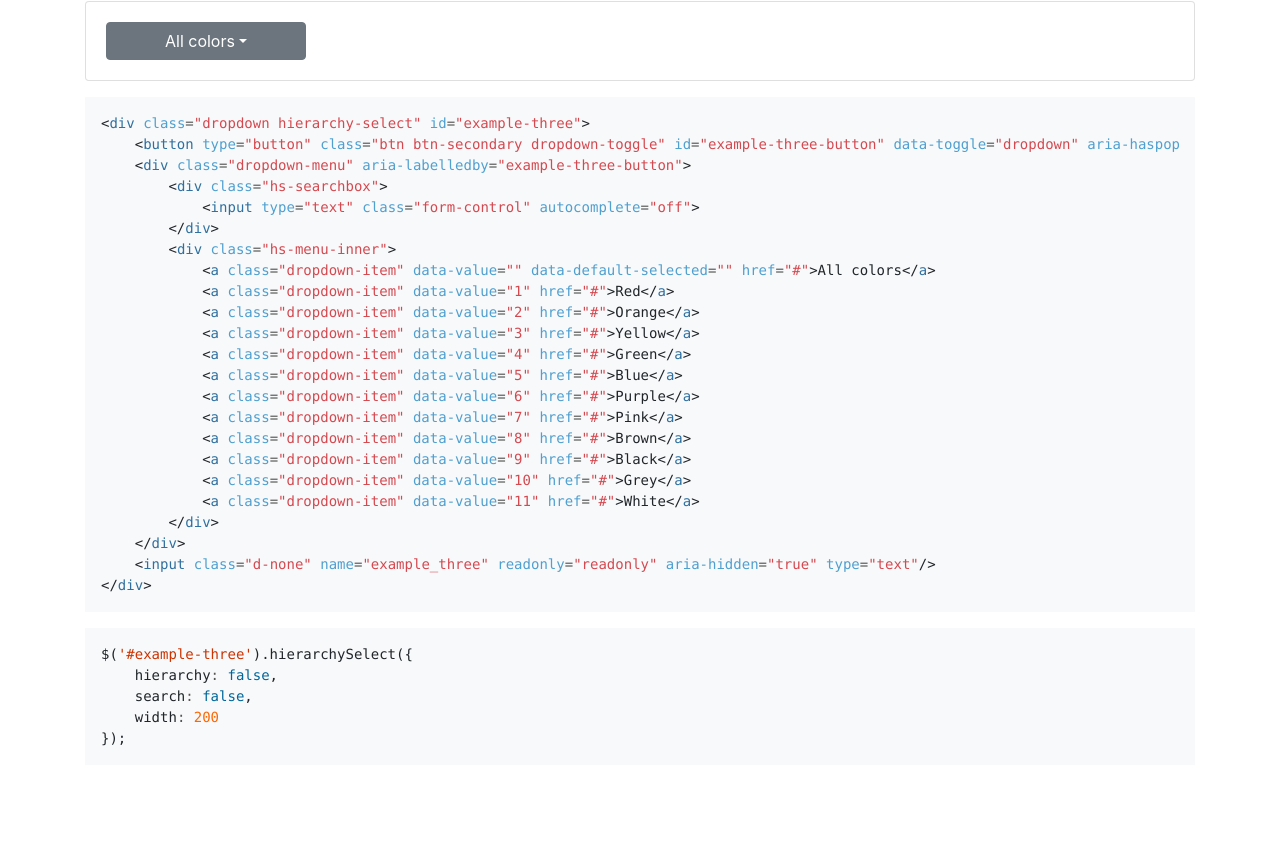
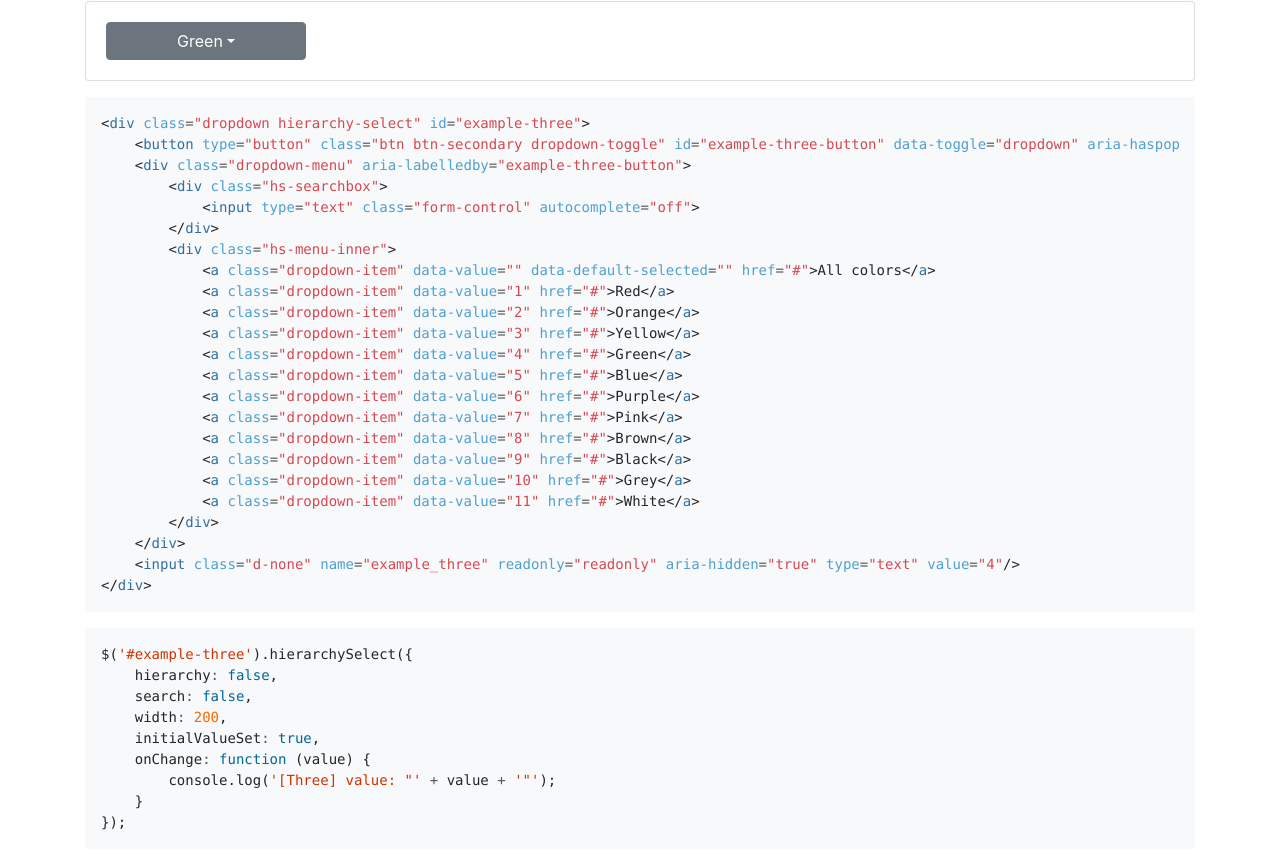
Before and after one commit to NeoFusion/hierarchy-select, a website: page docs/index.html in a window 1280 px wide. Shown: the part 1941-2806 px from the top of the page. Before the commit the page ends 2722 px from the top, so only its background shows below. Drawn offline with nearby package versions, Linux system fonts and the light colour scheme; files that its build step writes are made by us from their sources.

Commit message:
Update dist and docs

```diff
--- a/docs/index.html
+++ b/docs/index.html
@@ -192,7 +192,7 @@
                             <a class="dropdown-item" data-value="11" href="#">White</a>
                         </div>
                     </div>
-                    <input class="d-none" name="example_three" readonly="readonly" aria-hidden="true" type="text"/>
+                    <input class="d-none" name="example_three" readonly="readonly" aria-hidden="true" type="text" value="4"/>
                 </div>
             </form>
         </div>
@@ -219,14 +219,18 @@
             <span class="p">&lt;</span><span class="nt">a</span> <span class="na">class</span><span class="o">=</span><span class="s">"dropdown-item"</span> <span class="na">data-value</span><span class="o">=</span><span class="s">"11"</span> <span class="na">href</span><span class="o">=</span><span class="s">"#"</span><span class="p">&gt;</span>White<span class="p">&lt;/</span><span class="nt">a</span><span class="p">&gt;</span>
         <span class="p">&lt;/</span><span class="nt">div</span><span class="p">&gt;</span>
     <span class="p">&lt;/</span><span class="nt">div</span><span class="p">&gt;</span>
-    <span class="p">&lt;</span><span class="nt">input</span> <span class="na">class</span><span class="o">=</span><span class="s">"d-none"</span> <span class="na">name</span><span class="o">=</span><span class="s">"example_three"</span> <span class="na">readonly</span><span class="o">=</span><span class="s">"readonly"</span> <span class="na">aria-hidden</span><span class="o">=</span><span class="s">"true"</span> <span class="na">type</span><span class="o">=</span><span class="s">"text"</span><span class="p">/&gt;</span>
+    <span class="p">&lt;</span><span class="nt">input</span> <span class="na">class</span><span class="o">=</span><span class="s">"d-none"</span> <span class="na">name</span><span class="o">=</span><span class="s">"example_three"</span> <span class="na">readonly</span><span class="o">=</span><span class="s">"readonly"</span> <span class="na">aria-hidden</span><span class="o">=</span><span class="s">"true"</span> <span class="na">type</span><span class="o">=</span><span class="s">"text"</span> <span class="na">value</span><span class="o">=</span><span class="s">"4"</span><span class="p">/&gt;</span>
 <span class="p">&lt;/</span><span class="nt">div</span><span class="p">&gt;</span></code></pre>
     </figure>
     <figure class="highlight">
 <pre><code class="language-js" data-lang="js"><span class="nx">$</span><span class="p">(</span><span class="s1">'#example-three'</span><span class="p">).</span><span class="nx">hierarchySelect</span><span class="p">({</span>
     <span class="nx">hierarchy</span><span class="o">:</span> <span class="kc">false</span><span class="p">,</span>
     <span class="nx">search</span><span class="o">:</span> <span class="kc">false</span><span class="p">,</span>
-    <span class="nx">width</span><span class="o">:</span> <span class="mi">200</span>
+    <span class="nx">width</span><span class="o">:</span> <span class="mi">200</span><span class="p">,</span>
+    <span class="nx">initialValueSet</span><span class="o">:</span> <span class="kc">true</span><span class="p">,</span>
+    <span class="nx">onChange</span><span class="o">:</span> <span class="kd">function</span> <span class="p">(</span><span class="nx">value</span><span class="p">)</span> <span class="p">{</span>
+        <span class="nx">console</span><span class="p">.</span><span class="nx">log</span><span class="p">(</span><span class="s1">'[Three] value: "'</span> <span class="o">+</span> <span class="nx">value</span> <span class="o">+</span> <span class="s1">'"'</span><span class="p">);</span>
+    <span class="p">}</span>
 <span class="p">});</span></code></pre>
     </figure>
 </div>
@@ -246,7 +250,11 @@
         $('#example-three').hierarchySelect({
             hierarchy: false,
             search: false,
-            width: 200
+            width: 200,
+            initialValueSet: true,
+            onChange: function (value) {
+                console.log('[Three] value: "' + value + '"');
+            }
         });
     });
 </script>
```
Also changed, not shown: dist/hierarchy-select.min.js, docs/dist/hierarchy-select.min.js, src/hierarchy-select.js (line endings or trailing spaces).
